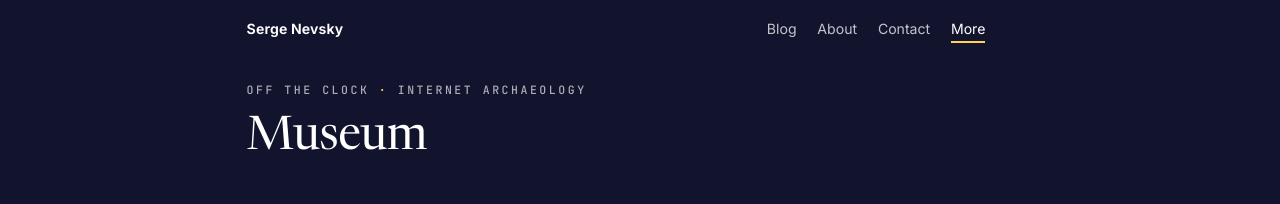
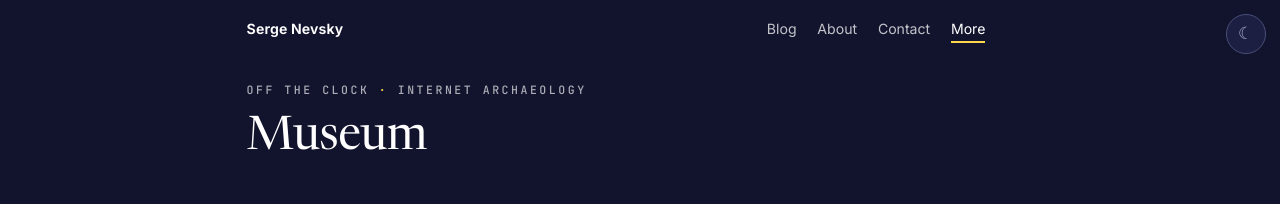
Before and after one commit to Dejital/dejital.github.com, a Jekyll site: the page built from museum.md, in a window 1280 px wide. Shown: the top 204 px of the page. Built offline with Jekyll 4.4.1, drawn with Linux system fonts in a browser that asks for light colours.

Commit message:
Galleries honor the theme toggle (default dark, respect explicit choice)
Scope the gallery dark palette to :root:not([data-theme]) so it only
applies when the user hasn't toggled, and drop the rule that hid the
toggle on gallery pages. Galleries still default dark, but an explicit
light/dark choice now wins and the toggle is usable there.

Co-Authored-By: Claude Opus 4.8 <noreply@anthropic.com>

```diff
--- a/assets/css/screen.css
+++ b/assets/css/screen.css
@@ -902,10 +902,12 @@ article a:hover, article a:visited:hover {
 }
 
 /* ---------------------------------------------------------------------------
-   Galleries — off-the-clock pages run dark in both themes so the work pops.
-   body.gallery-dark pins the dark palette; body.wide widens the column.
+   Galleries — off-the-clock pages default to dark so the work pops, but honor
+   an explicit theme choice. The dark palette applies only when the user hasn't
+   toggled (no data-theme on <html>); once they toggle, body inherits :root's
+   light/dark tokens. body.wide widens the column.
 --------------------------------------------------------------------------- */
-body.gallery-dark {
+:root:not([data-theme]) body.gallery-dark {
     --bg: #12142e;
     --surface: #1c1f42;
     --text: #e4e6f4;
@@ -917,11 +919,6 @@ body.gallery-dark {
     --hero-bg: #12142e;
     --border: #4a4f77;
     --card-border: rgba(159, 168, 218, 0.18);
-}
-
-/* the theme toggle would be a no-op here; galleries are dark by design */
-body.gallery-dark .theme-toggle {
-    display: none;
 }
 
 body.wide main,
```
